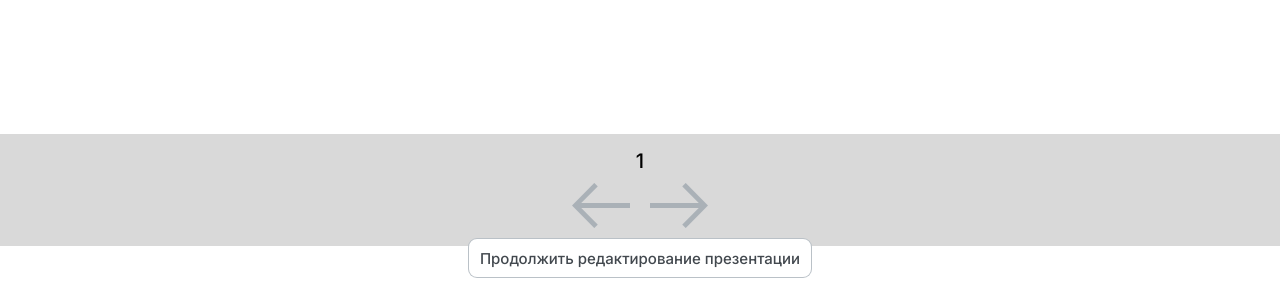
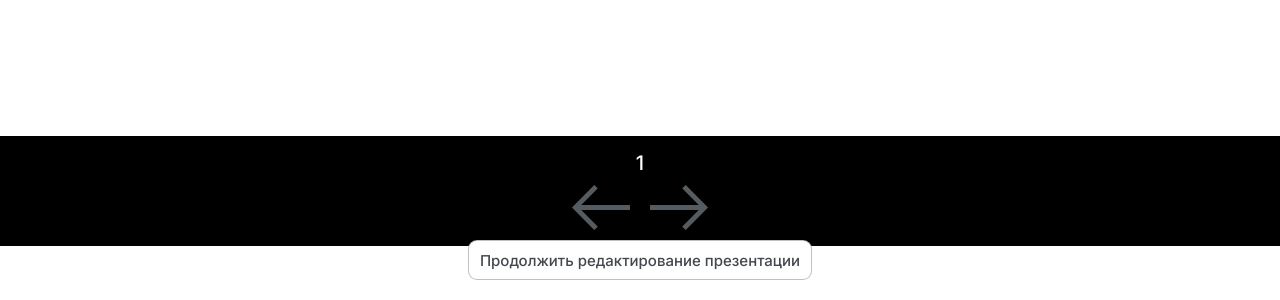
Before and after one commit to Exevald/flider, a React (Create React App) app: page /presentation/watch in a window 1280 px wide. Shown: the part 554-854 px from the top of the page. Built offline with nearby package versions, Linux system fonts and the light colour scheme.

Commit message:
Допилил отрисовку сайдбара и просмотр

```diff
--- a/src/view/components/Sidebar/Sidebar.module.css
+++ b/src/view/components/Sidebar/Sidebar.module.css
@@ -1,6 +1,6 @@
 .sidebar {
     height: 86.7vh;
-    width: 17vw;
+    width: 300px;
     border-right: 1px solid var(--kaoru-default);
     display: flex;
     flex-direction: column;
@@ -32,7 +32,7 @@
 
 .slidePreview {
     width: 180px;
-    height: 111px;
+    height: 101.25px;
     border: 1px solid var(--grey-shark);
     background-color: var(--shinji);
     margin-top: 25px;
--- a/src/view/components/Slide/Slide.tsx
+++ b/src/view/components/Slide/Slide.tsx
@@ -148,9 +148,7 @@ const Slide = ({
 
 const SidebarSlide = (props: SlideInitialProps) => {
     return (
-        <div>
-            <ul>{props.slideItems}</ul>
-        </div>
+        <ul style={{transform: "scale(0.1, 0.1)"}}>{props.slideItems}</ul>
     )
 }
 
--- a/src/view/pages/PresentationView/PresentationView.module.css
+++ b/src/view/pages/PresentationView/PresentationView.module.css
@@ -1,7 +1,8 @@
 .blackout {
     width: 100vw;
     height: 100vh;
-    background-color: var(--grey-shark);
+    background-color: black;
+    color: white;
 }
 
 .slideNumberText {
@@ -21,8 +22,6 @@
 
 .canvas {
     margin-top: 20px;
-    width: 1280px;
-    height: 720px;
 }
 
 .arrows {
```
